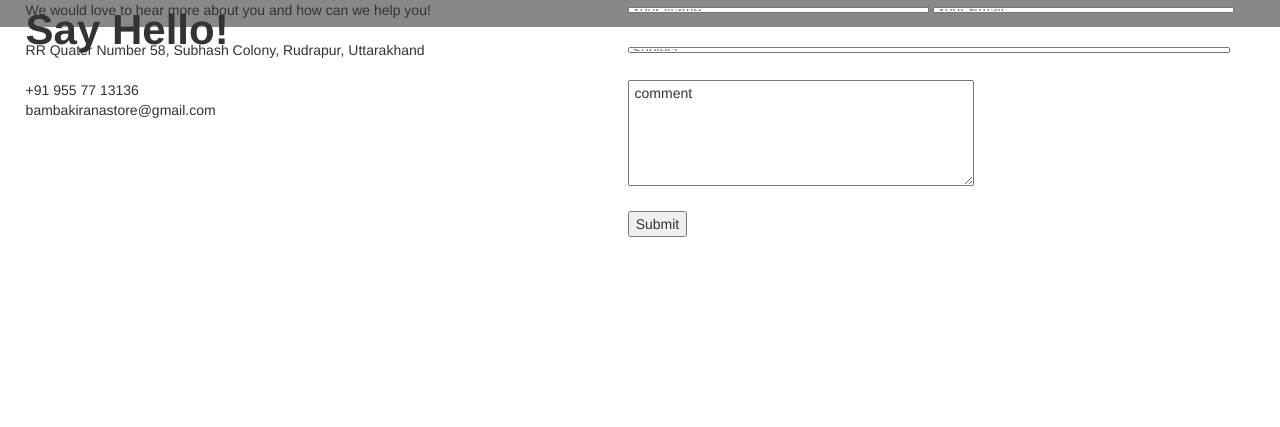
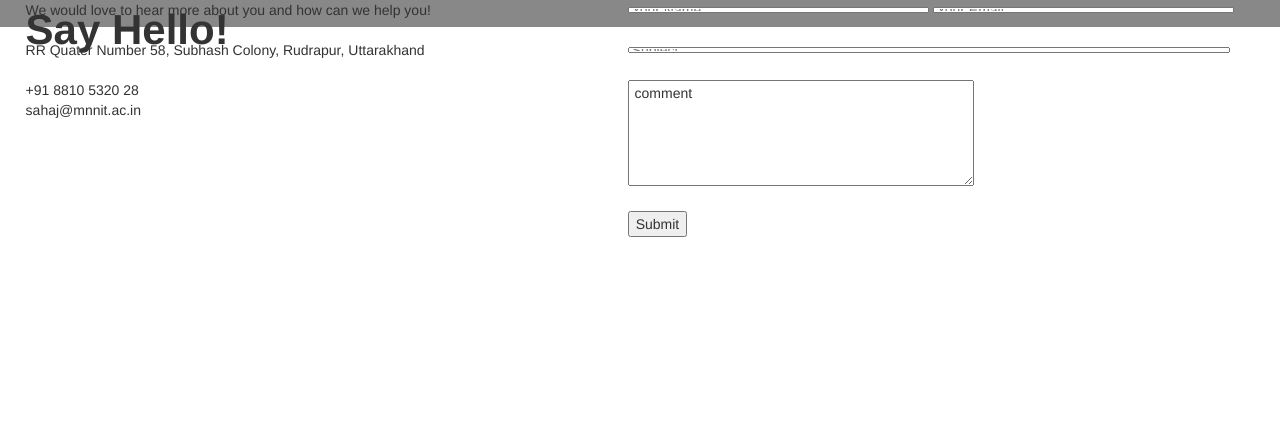
Before and after one commit to shrikant-pattawi/webd, a Django app: page /Project_Allotment_Portal/contact/ in a window 1280 px wide. Shown: the part 373-800 px from the top of the page. Run offline with Django 3.2, Linux system fonts and the light colour scheme; some libraries are stand-ins or nearby versions.

Commit message:
updated contact info

```diff
--- a/Project_Allotment_Portal/templates/contact.html
+++ b/Project_Allotment_Portal/templates/contact.html
@@ -66,8 +66,8 @@
             <br><br>
             RR Quater Number 58, Subhash Colony, Rudrapur, Uttarakhand
             <br><br>
-            +91 955 77 13136<br>
-            bambakiranastore@gmail.com
+            +91 8810 5320 28 <br>
+            sahaj@mnnit.ac.in
             <br>
             <br>
 
```
Also changed, not shown: db.sqlite3.
